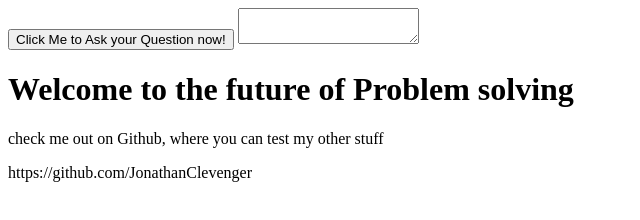
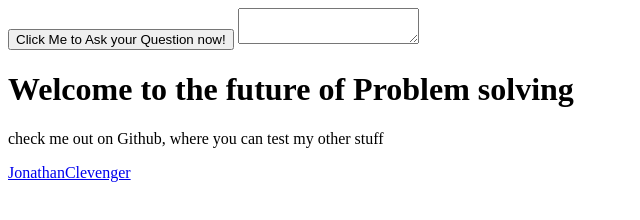
Before and after one commit to JonathanClevenger/Answrs.to, a plain HTML site: page index.html in a window 1280 px wide. Shown: the whole page, without its empty margins (0-640 px from the left). Drawn offline with Linux system fonts and the light colour scheme.

Commit message:
added link

```diff
--- a/index.html
+++ b/index.html
@@ -9,4 +9,4 @@
 </html>
 <h1>Welcome to the future of Problem solving</h1>
 <p>check me out on Github, where you can test my other stuff </p>
-<a>https://github.com/JonathanClevenger</a>
+<a href="https://github.com/JonathanClevenger">JonathanClevenger</a>
```
